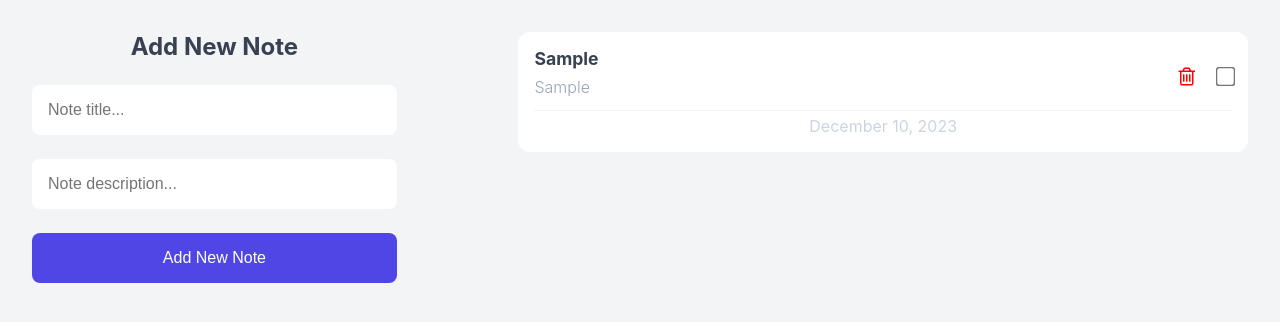
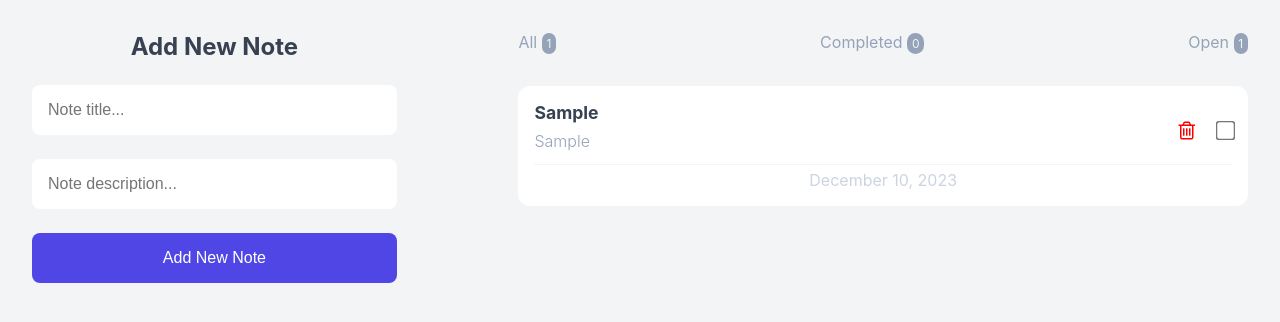
Before and after one commit to Pouya-Jahanbakhsh/NoteApp, a React (Vite) app: page / in a window 1280 px wide. Both pictures are taken after typing "Sample", "Sample" into the empty fields and a click on the button "Add New Note". Shown: the top 322 px of the page. Built offline with nearby package versions, Linux system fonts and the light colour scheme.

Commit message:
added NoteStatus Component

```diff
--- a/src/App.jsx
+++ b/src/App.jsx
@@ -2,6 +2,7 @@ import React, { useState } from "react"
 import './App.css';
 import AddNewNote from './components/AddNewNote';
 import NoteList from './components/NoteList';
+import NoteStatus from "./components/NoteStatus";
 
 function App() {
 
@@ -41,6 +42,7 @@ function App() {
       <div className="note-app">
         <AddNewNote onAddNote={handleAddNote} />
         <div className="note-container">
+          <NoteStatus notes={notes} />
           <NoteList notes={notes} onDelete={handleDeleteNote} onComplete={handleCompleteNote} />
         </div>
       </div>
--- /dev/null
+++ b/src/components/NoteStatus.jsx
@@ -0,0 +1,18 @@
+import React from 'react'
+
+export default function NoteStatus({ notes }) {
+
+    const allNotes = notes.length;
+    const completedNotes = notes.filter(note => note.completed).length;
+    const unCompletedNotes = allNotes - completedNotes;
+
+    if (!allNotes) return <h2>You have not added any notes yet!</h2>;
+
+    return (
+        <ul className='note-status'>
+            <li>All <span>{allNotes}</span></li>
+            <li>Completed <span>{completedNotes}</span></li>
+            <li>Open <span>{unCompletedNotes}</span></li>
+        </ul>
+    );
+}
```
